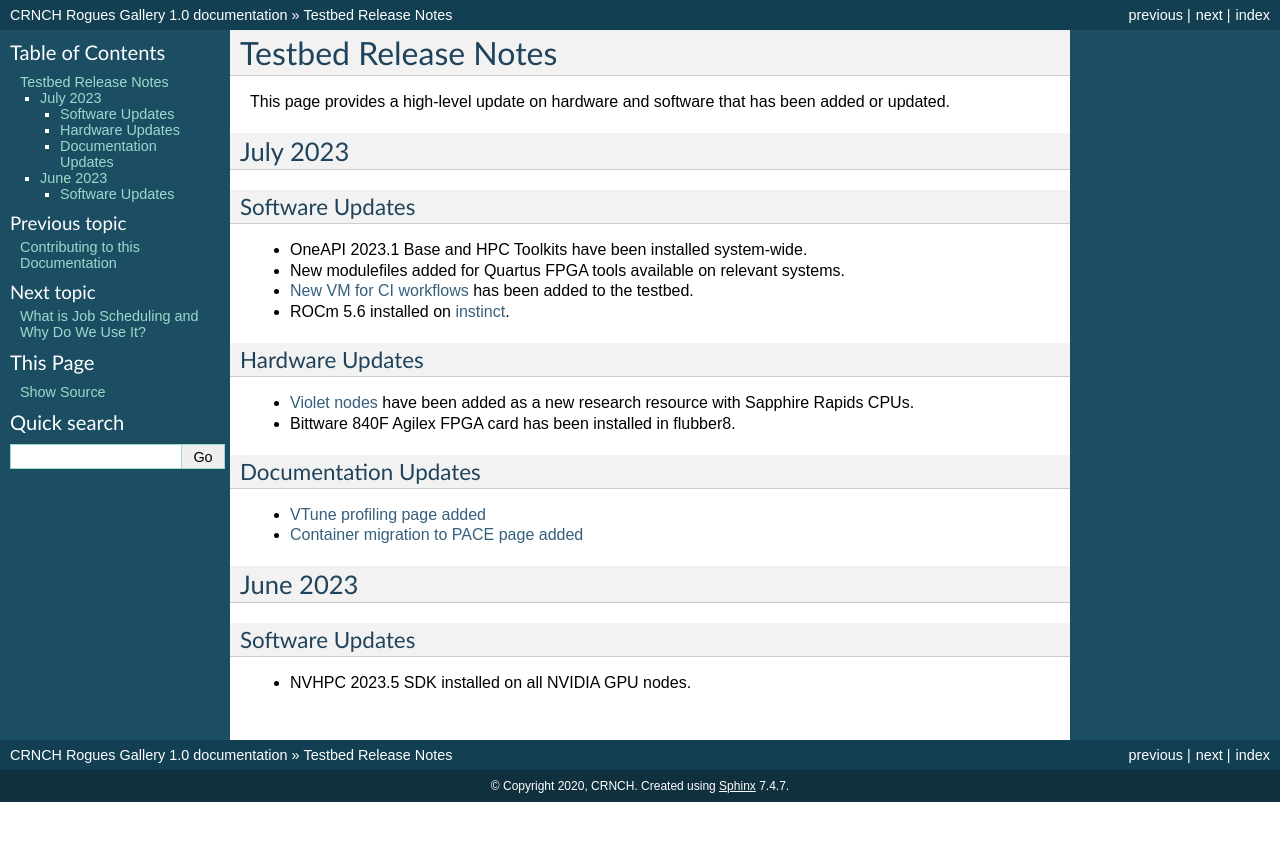
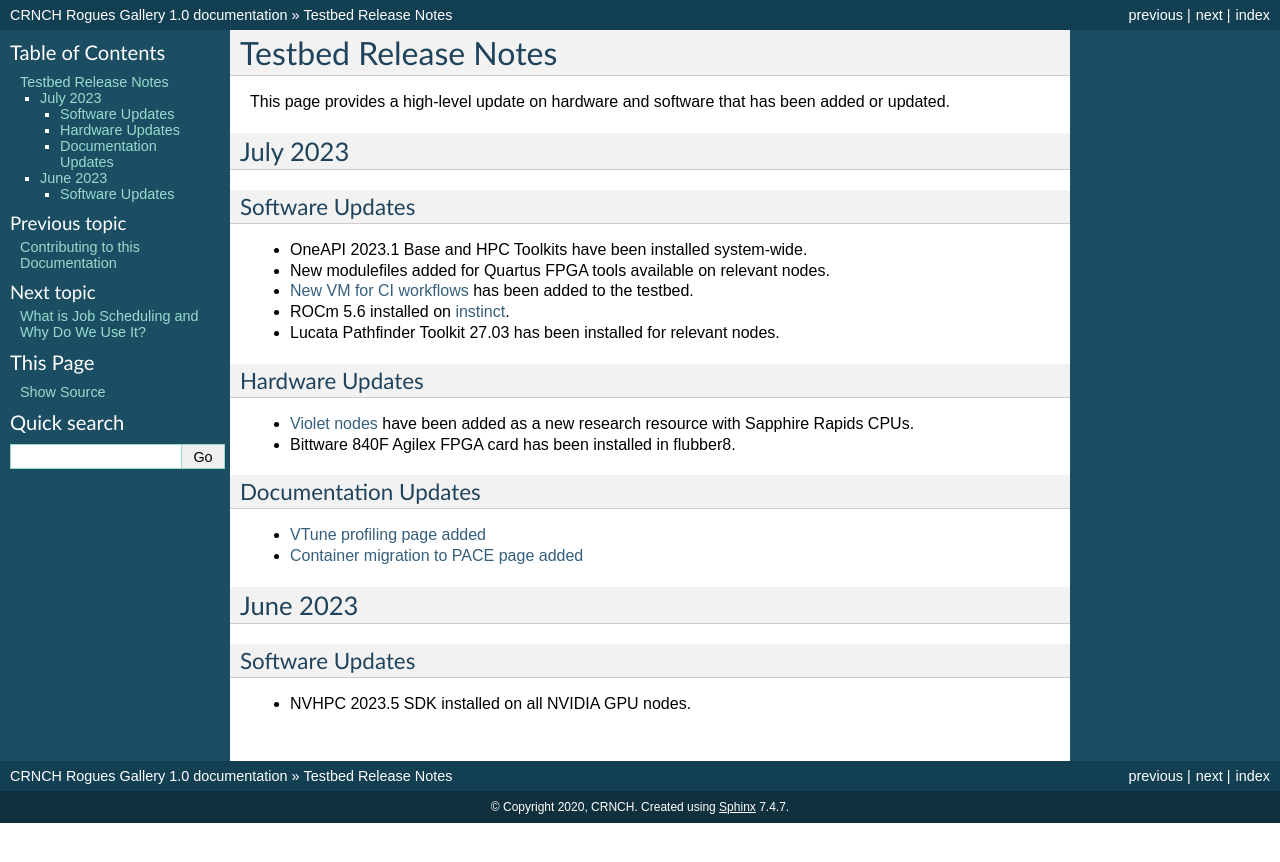
Before and after one commit to gt-crnch-rg/read-the-docs, a Sphinx documentation site: the page built from docs/general/testbed-release-notes.rst, in a window 1280 px wide. Shown: the top 862 px of the page. Built offline with Sphinx 7.4.7, drawn with Linux system fonts in a browser that asks for light colours; pages that are not in the unit, such as notebooks, are missing from menus.

Commit message:
Update testbed-release-notes.rst

```diff
--- a/docs/general/testbed-release-notes.rst
+++ b/docs/general/testbed-release-notes.rst
@@ -10,9 +10,10 @@ July 2023
 Software Updates
 ~~~~~~~~~~~~~~~~
 - OneAPI 2023.1 Base and HPC Toolkits have been installed system-wide.
-- New modulefiles added for Quartus FPGA tools available on relevant systems.
+- New modulefiles added for Quartus FPGA tools available on relevant nodes.
 - `New VM for CI workflows <https://gt-crnch-rg.readthedocs.io/en/main/general/ci-runners.html>`__ has been added to the testbed.
 - ROCm 5.6 installed on `instinct <https://gt-crnch-rg.readthedocs.io/en/main/gpu/instinct-mi210.html>`__.
+- Lucata Pathfinder Toolkit 27.03 has been installed for relevant nodes.
 
 Hardware Updates
 ~~~~~~~~~~~~~~~~
```
